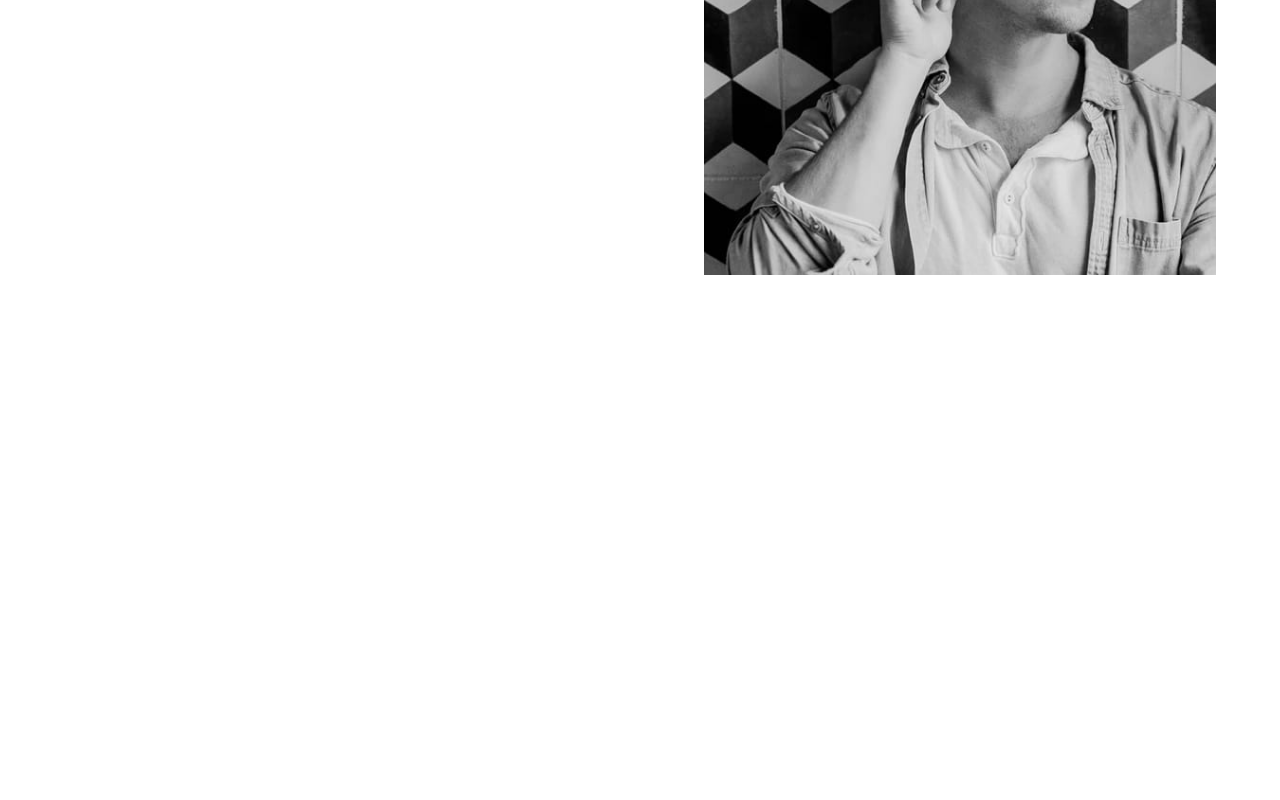
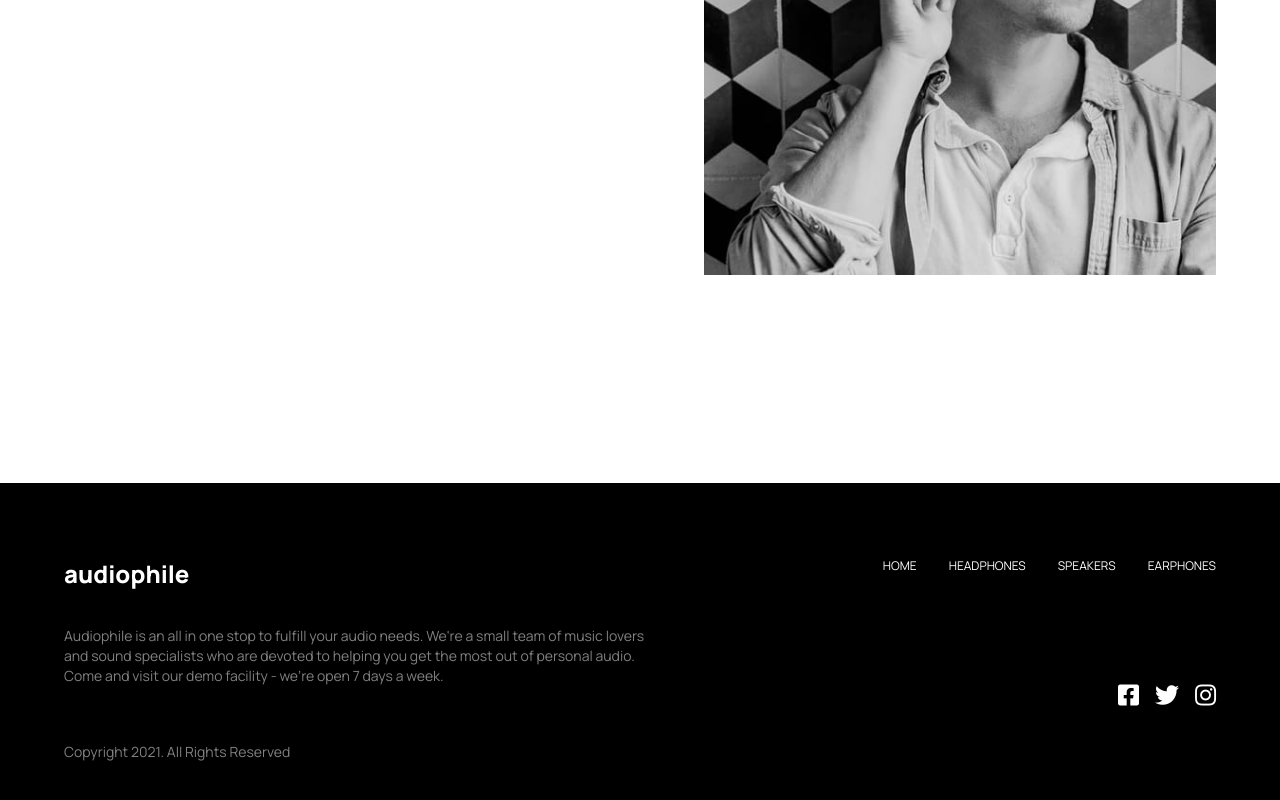
Before and after one commit to ArzCorp/audiophile-vue, a Vue app: page / in a window 1280 px wide. Shown: the part 2939-3739 px from the top of the page. Before the commit the page ends 3422 px from the top, so only its background shows below. Built offline with nearby package versions, Linux system fonts and the light colour scheme.

Commit message:
💄 added footer home

```diff
--- a/src/App.vue
+++ b/src/App.vue
@@ -4,6 +4,7 @@ import Banner from './components/home/Banner.vue'
 import Tabs from './components/home/Tabs.vue'
 import Products from './components/home/Products.vue'
 import Description from './components/home/Description.vue'
+import Footer from './components/Footer.vue'
 </script>
 
 <template>
@@ -12,4 +13,5 @@ import Description from './components/home/Description.vue'
 	<Tabs />
 	<Products />
 	<Description />
+	<Footer />
 </template>
--- /dev/null
+++ b/src/components/Footer.vue
@@ -0,0 +1,37 @@
+<template>
+	<footer class="bg-black text-white pt-[75px] pb-12 flex">
+		<Container>
+			<div class="w-7/12 mr-36">
+				<h2 class="mb-9 font-extrabold text-2xl">audiophile</h2>
+				<p class="mb-14 text-white text-sm text-opacity-50">
+					Audiophile is an all in one stop to fulfill your audio needs. We're a
+					small team of music lovers and sound specialists who are devoted to
+					helping you get the most out of personal audio. Come and visit our
+					demo facility - we’re open 7 days a week.
+				</p>
+				<p class="text-white text-sm text-opacity-50">
+					Copyright 2021. All Rights Reserved
+				</p>
+			</div>
+			<div class="w-5/12">
+				<ul class="text-xs justify-end uppercase mb-[105px] flex gap-8">
+					<li class="hover:text-[#D87D4A]">Home</li>
+					<li class="hover:text-[#D87D4A]">HEADPHONES</li>
+					<li class="hover:text-[#D87D4A]">SPEAKERS</li>
+					<li class="hover:text-[#D87D4A]">EARPHONES</li>
+				</ul>
+				<ul class="text-2xl justify-end flex gap-4">
+					<li><i class="hover:text-[#D87D4A] fab fa-facebook-square" /></li>
+					<li><i class="hover:text-[#D87D4A] fab fa-twitter" /></li>
+					<li><i class="hover:text-[#D87D4A] fab fa-instagram" /></li>
+				</ul>
+			</div>
+		</Container>
+	</footer>
+</template>
+<script>
+import Container from './Container.vue'
+export default {
+	components: { Container },
+}
+</script>
```
